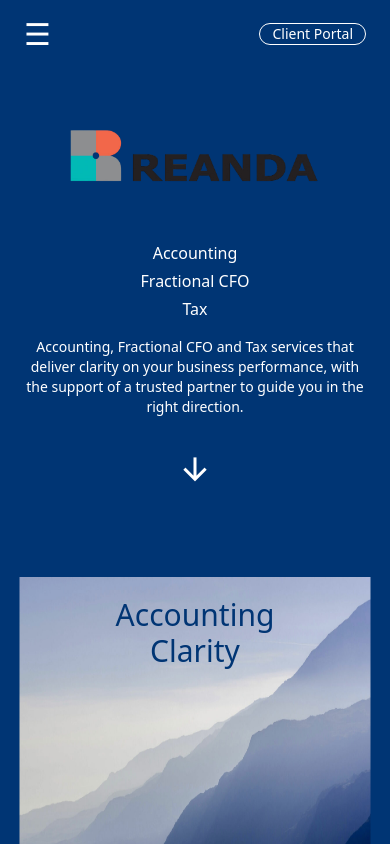
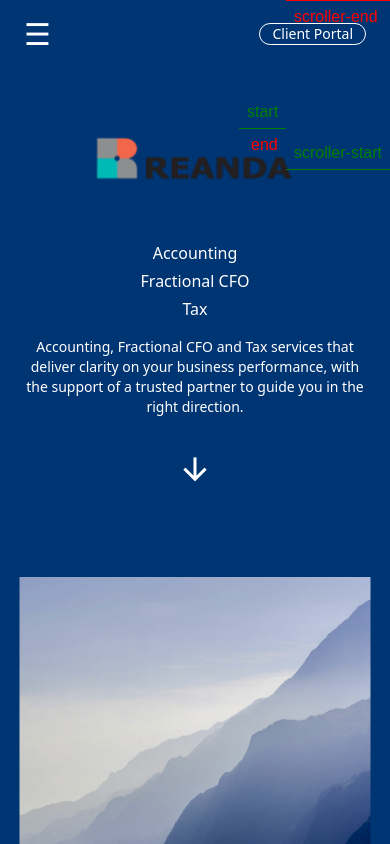
Before and after one commit to Mohsin-max/reanda, an Angular app: page / in a window 390 px wide. Shown: the top 844 px of the page. Built offline with nearby package versions, Linux system fonts and the light colour scheme.

Commit message:
About animation complete

```diff
--- a/package.json
+++ b/package.json
@@ -22,6 +22,7 @@
     "@angular/ssr": "^19.2.11",
     "@tailwindcss/postcss": "^4.1.5",
     "express": "^4.18.2",
+    "gsap": "^3.13.0",
     "rxjs": "~7.8.0",
     "tslib": "^2.3.0",
     "zone.js": "~0.15.0"
--- a/src/app/app.component.css
+++ b/src/app/app.component.css
@@ -1,4 +1 @@
-/* You can add global styles to this file, and also import other style files */
 @import "tailwindcss";
-
-@import url('https://fonts.googleapis.com/css2?family=Geist+Mono:wght@100..900&display=swap');
--- a/src/app/app.component.ts
+++ b/src/app/app.component.ts
@@ -1,5 +1,4 @@
 import { Component } from '@angular/core';
-import { RouterOutlet } from '@angular/router';
 import { NavbarComponent } from "./components/navbar/navbar.component";
 import { HeroComponent } from "./components/hero/hero.component";
 import { AboutComponent } from "./components/about/about.component";
--- a/src/app/components/about/about.component.html
+++ b/src/app/components/about/about.component.html
@@ -1,9 +1,9 @@
 <section class="relative bg-[#003574]">
 
-    <img src="/mountains.jpg" alt="" class="w-full h-[30rem] md:h-[40rem] lg:h-[45rem] xl:h-[50rem] 2xl:h-[60rem] scale-[0.9]">
+    <img src="/mountains.jpg" alt="" class="mountainImg w-full h-[30rem] md:h-[40rem] lg:h-[45rem] xl:h-[50rem] 2xl:h-[60rem] scale-[0.9]">
 
     <!-- Top Left Text -->
-    <p class="absolute top-20 left-1/2 -translate-1/2 md:-translate-0 md:left-0 text-center text-3xl md:ml-10 lg:ml-30 md:text-6xl lg:text-7xl text-[#003574] md:ps-10">
+    <p class="mountainText opacity-0 absolute top-20 left-1/2 -translate-1/2 md:-translate-0 md:left-0 text-center text-3xl md:ml-10 lg:ml-30 md:text-6xl lg:text-7xl text-[#003574] md:ps-10">
         Accounting Clarity
     </p>
 
--- a/src/app/components/about/about.component.ts
+++ b/src/app/components/about/about.component.ts
@@ -1,11 +1,37 @@
-import { Component } from '@angular/core';
-
+import { isPlatformBrowser } from '@angular/common';
+import { AfterViewInit, Component, Inject, PLATFORM_ID } from '@angular/core';
+import { gsap } from "gsap";
+import { ScrollTrigger } from "gsap/ScrollTrigger";
 @Component({
   selector: 'app-about',
   imports: [],
   templateUrl: './about.component.html',
   styleUrl: './about.component.css'
 })
-export class AboutComponent {
+export class AboutComponent implements AfterViewInit {
+
+  constructor(@Inject(PLATFORM_ID) private platformId: Object) { }
+
+  ngAfterViewInit(): void {
+    if (isPlatformBrowser(this.platformId)) {
+      // Thoda delay de rahe hain ke elements load ho jayein
+      setTimeout(() => {
+        gsap.registerPlugin(ScrollTrigger);
+
+        const tl = gsap.timeline({
+          scrollTrigger: {
+            trigger: '.mountainImg',
+            start: 'top 60%',
+            end: 'top 0%',
+            scrub: 2
+
+          }
+        });
+
+        tl.to('.mountainImg', { scale: 1 });
+        tl.to('.mountainText', { opacity: 1 });
+      }, 100); // 100ms ka chota delay
+    }
+  }
 
 }
--- a/src/app/components/cards/cards.component.html
+++ b/src/app/components/cards/cards.component.html
@@ -1,4 +1,4 @@
-<div class="flex flex-col md:flex-row justify-center items-start gap-8 py-8 px-6 md:px-12 min-h-[500px] relative z-30">
+<div class="flex flex-col md:flex-row justify-center items-start gap-8 py-8 px-6 md:px-12 min-h-[500px] relative z-30 bg-white">
     <!-- Left Section -->
     <div class="flex flex-col items-center w-full md:w-1/2 cursor-pointer">
         <img src="flower.jpg" alt="Dummy Image 1" class="w-full min-h-96 object-cover mb-4">
--- a/src/app/components/hero/hero.component.html
+++ b/src/app/components/hero/hero.component.html
@@ -1,48 +1,5 @@
-<!-- <section class="relative w-full h-[200vh] bg-white">
-
-    <div class="sticky top-16 h-screen w-full z-0">
-        <img src="cards.jpg" alt="Background Image" class="w-full h-full object-cover" />
-    </div>
-
-    <div class="relative z-10 -mt-screen">
-
-        <section class="w-full bg-white py-16 md:py-24 px-6 md:px-12 xl:px-20">
-            <div class="max-w-7xl mx-auto flex flex-col md:flex-row items-start md:items-center gap-10 md:gap-16">
-
-                <h2 class="flex-1 text-3xl md:text-4xl xl:text-5xl font-bold text-gray-800 leading-tight">
-                    Skykapital Family Office Partners
-                </h2>
-
-                <div class="flex-1">
-                    <h3 class="text-xl md:text-2xl font-semibold mb-4 text-gray-900">High Net Worth</h3>
-                    <p class="text-gray-700 text-base md:text-lg leading-relaxed">
-                        Nous offrons à nos clients HNW des services innovants dans diverses classes d'actifs, conçus
-                        pour répondre à leurs besoins patrimoniaux à chaque étape, avec un accent particulier sur la
-                        transmission intergénérationnelle.
-                    </p>
-                </div>
-
-            </div>
-        </section>
-
-
-        <section class="w-full bg-gray-100 py-16 md:py-24 px-6 md:px-12">
-            <div class="max-w-5xl mx-auto">
-                <h2 class="text-3xl md:text-4xl font-bold mb-6 text-gray-800">More Services</h2>
-                <p class="text-gray-700 text-base md:text-lg leading-relaxed">
-                    Extra content for scrolling effect demonstration...
-                </p>
-            </div>
-        </section>
-
-    </div>
-
-</section> -->
-
-
 <section class="relative w-full h-fit bg-white">
 
-    <!-- Parallax effect for first section -->
     <div class="sticky top-16 h-screen w-full z-0">
         <img src="cards.jpg" alt="Background Image" class="w-full h-full object-contain md:object-cover" />
     </div>
@@ -71,11 +28,9 @@
             </div>
         </section>
 
-        <!-- Parallax effect for "More Services" -->
-        <section class="w-full bg-white py-16 md:py-24 px-6 md:px-12 relative">
-            <!-- Parallax background for "More Services" -->
-            <div class="sticky top-16 h-[80vh] w-full z-0">
-                <img src="billBoard.jpg" alt="Background Image" class="w-full h-full object-contain md:object-cover"  />
+        <section class="w-full py-16 bg-white md:py-24 px-6 md:px-12 relative">
+            <div class="sticky top-16 h-[80vh] w-full z-0 bg-white">
+                <img src="billBoard.jpg" alt="Background Image" class="w-full h-full object-contain md:object-cover" />
             </div>
 
             <div
--- a/src/app/components/navbar/navbar.component.html
+++ b/src/app/components/navbar/navbar.component.html
@@ -1,6 +1,7 @@
 <!-- Navbar -->
-<nav class="fixed top-0 left-0 w-full bg-[#003574] z-50">
-  <div class="flex justify-between items-center px-6 md:px-12 xl:px-24 py-4 md:py-6">
+<div class="bg-[#003574]">
+  <nav class="fixed top-0 left-0 w-full z-50" [ngStyle]="navBg">
+    <div class="flex justify-between items-center px-6 md:px-12 xl:px-24 py-4 md:py-6 container mx-auto">
 
       <!-- Mobile Menu Toggle Button -->
       <button class="md:hidden text-white text-3xl focus:outline-none" (click)="toggleMenu()">
@@ -8,12 +9,14 @@
       </button>
 
       <!-- Links -->
-    <div class="hidden md:flex flex-1 justify-center space-x-4 lg:space-x-10 text-sm md:text-lg uppercase text-white">
+      <div
+        class="hidden md:flex flex-1 justify-center space-x-4 lg:space-x-10 text-sm sm:text-md md:text-lg uppercase text-white">
         <a href="#">Who We Are</a>
         <a href="#">Services</a>
         <a href="#">Learn</a>
         <a href="#">Contact</a>
       </div>
+
 
       <!-- Client Portal Button -->
       <button
@@ -23,7 +26,7 @@
     </div>
 
     <!-- Mobile Menu Links -->
-  <div *ngIf="menuOpen" class="md:hidden bg-[#003574] px-6 pb-4 text-white text-sm uppercase space-y-2">
+    <div *ngIf="menuOpen" class="md:hidden px-6 bg-[#003574] pb-4 text-white text-sm uppercase space-y-2">
       <a href="#" class="block">Who We Are</a>
       <a href="#" class="block">Services</a>
       <a href="#" class="block">Learn</a>
@@ -33,16 +36,12 @@
 
   <!-- Hero Section -->
   <section
-  class="min-h-[400px] bg-[#003574] text-white relative flex flex-col md:flex-row items-center justify-between px-6 md:px-12 xl:px-24 2xl:px-32 pt-32 md:pt-32 gap-8 md:gap-12 pb-16">
+    class="min-h-[400px] container mx-auto  text-white relative flex flex-col md:flex-row items-center justify-between px-6 md:px-12 xl:px-24 2xl:px-32 pt-32 md:pt-32 gap-8 md:gap-12 pb-16">
 
-  <!-- Left - Large Text -->
-  <!-- <p
-    class="font-[Michroma] font-semibold text-[40px] sm:text-[80px] md:text-[100px] lg:text-[160px] xl:text-[200px] 2xl:text-[230px] leading-none text-center md:text-left w-fit">
-    finenti
-  </p> -->
 
 <img src="r-logo-Photoroom.png" alt=""
-    class="w-[250px] md:w-[350px] lg:w-[460px] xl:w-[550px] 2xl:w-[600px] block leading-none text-center md:text-left">
+     class="heroLogo logo w-[250px] md:w-[350px] lg:w-[460px] xl:w-[550px] 2xl:w-[600px] block leading-none text-center md:text-left">
+
 
     <!-- Right Content -->
     <div class="w-full text-center md:text-left md:pl-8 md:border-l border-white">
@@ -66,3 +65,5 @@
     </div>
 
   </section>
+
+</div>
--- a/src/app/components/navbar/navbar.component.ts
+++ b/src/app/components/navbar/navbar.component.ts
@@ -1,5 +1,8 @@
-import { CommonModule } from '@angular/common';
-import { Component, ElementRef, HostListener, ViewChild } from '@angular/core';
+import { CommonModule, isPlatformBrowser } from '@angular/common';
+import { Component, ElementRef, HostListener, Inject, PLATFORM_ID, ViewChild } from '@angular/core';
+import { gsap } from "gsap";
+import { ScrollTrigger } from "gsap/ScrollTrigger";
+
 
 @Component({
   selector: 'app-navbar',
@@ -7,13 +10,59 @@ import { Component, ElementRef, HostListener, ViewChild } from '@angular/core';
   templateUrl: './navbar.component.html',
   styleUrl: './navbar.component.css'
 })
-export class NavbarComponent {
+export class NavbarComponent{
 
   menuOpen = false;
+  navBg: any;
 
   toggleMenu() {
     this.menuOpen = !this.menuOpen;
   }
 
+  @HostListener("document:scroll") Scrollover() {
+
+    if (document.body.scrollTop > 500 || document.documentElement.scrollTop > 500) {
+
+      this.navBg = {
+
+        'background-color': '#003574'
+
+      }
+    } else {
+
+      this.navBg = {
+
+      }
+
+    }
+
+  }
+
+    constructor(@Inject(PLATFORM_ID) private platformId: Object) { }
+
+  ngAfterViewInit(): void {
+    if (isPlatformBrowser(this.platformId)) {
+      gsap.registerPlugin(ScrollTrigger);
+
+      gsap.to('.heroLogo', {
+
+        scale: '0.5',
+        duration: 1,
+        scrollTrigger: {
+
+          trigger: '.heroLogo',
+          start: 'top 20%',
+          end: 'top 0%',
+          scrub: 2,
+          markers:true
+
+        }
+
+      })
+
+    }
+  }
+
+
 
 }
--- a/src/app/components/services/services.component.html
+++ b/src/app/components/services/services.component.html
@@ -1,4 +1,3 @@
-<!-- Main container -->
 <div class="flex flex-col gap-16 py-10 px-6 md:px-12">
 
     <!-- TOP SECTION -->
--- a/src/styles.css
+++ b/src/styles.css
@@ -1,4 +1,2 @@
 /* You can add global styles to this file, and also import other style files */
 @import "tailwindcss";
-
-@import url('https://fonts.googleapis.com/css2?family=Geist+Mono:wght@100..900&display=swap');
```
Also changed, not shown: src/app/components/hero/hero.component.ts (+3 -4 lines), 1 other file (tests, documents, lock files or other folders). Lines whose indentation alone changed are shown as unchanged.
